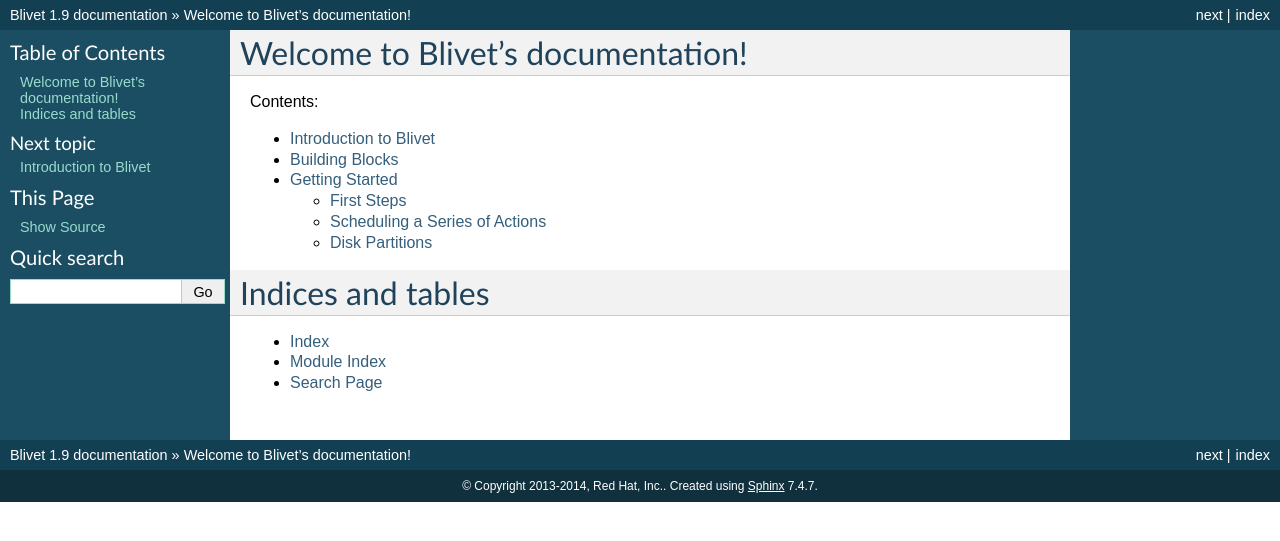
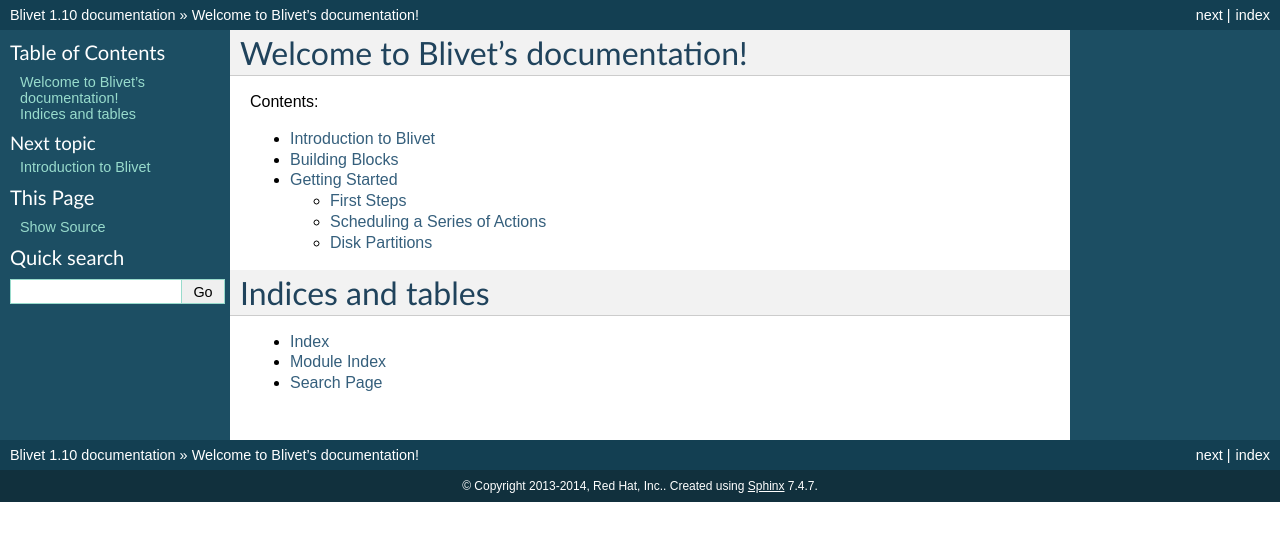
Before and after one commit to storaged-project/blivet, a Sphinx documentation site: the page built from doc/index.rst, in a window 1280 px wide. Shown: the top 541 px of the page. Built offline with Sphinx 7.4.7, drawn with Linux system fonts in a browser that asks for light colours; pages that are not in the unit, such as notebooks, are missing from menus.

Commit message:
New version: 1.10

```diff
--- a/blivet/__init__.py
+++ b/blivet/__init__.py
@@ -20,7 +20,7 @@
 #                    Vratislav Podzimek <vpodzime@redhat.com>
 #
 
-__version__ = '1.9'
+__version__ = '1.10'
 
 ##
 ## Default stub values for installer-specific stuff that gets set up in
--- a/doc/conf.py
+++ b/doc/conf.py
@@ -48,9 +48,9 @@
 # built documents.
 #
 # The short X.Y version.
-version = '1.9'
+version = '1.10'
 # The full version, including alpha/beta/rc tags.
-release = '1.9'
+release = '1.10'
 
 # The language for content autogenerated by Sphinx. Refer to documentation
 # for a list of supported languages.
--- a/setup.py
+++ b/setup.py
@@ -32,7 +32,7 @@
     api_doc_files = rst_files + ["doc/conf.py"]
     data_files.append(("docs/blivet", api_doc_files))
 
-setup(name='blivet', version='1.9',
+setup(name='blivet', version='1.10',
       description='Python module for system storage configuration',
       author='David Lehman', author_email='dlehman@redhat.com',
       url='http://fedoraproject.org/wiki/blivet',
```
Also changed, not shown: 2 other files.
